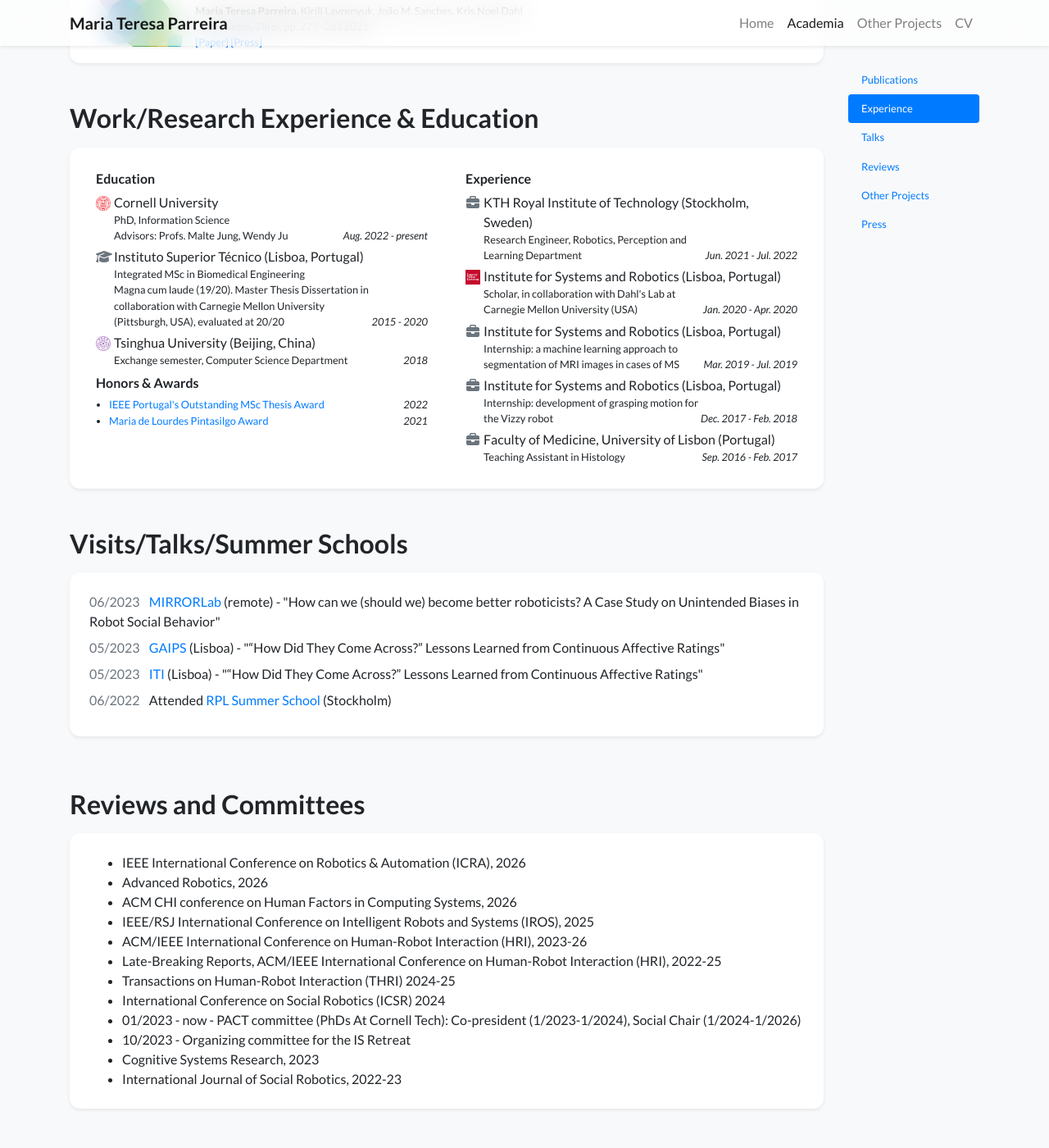
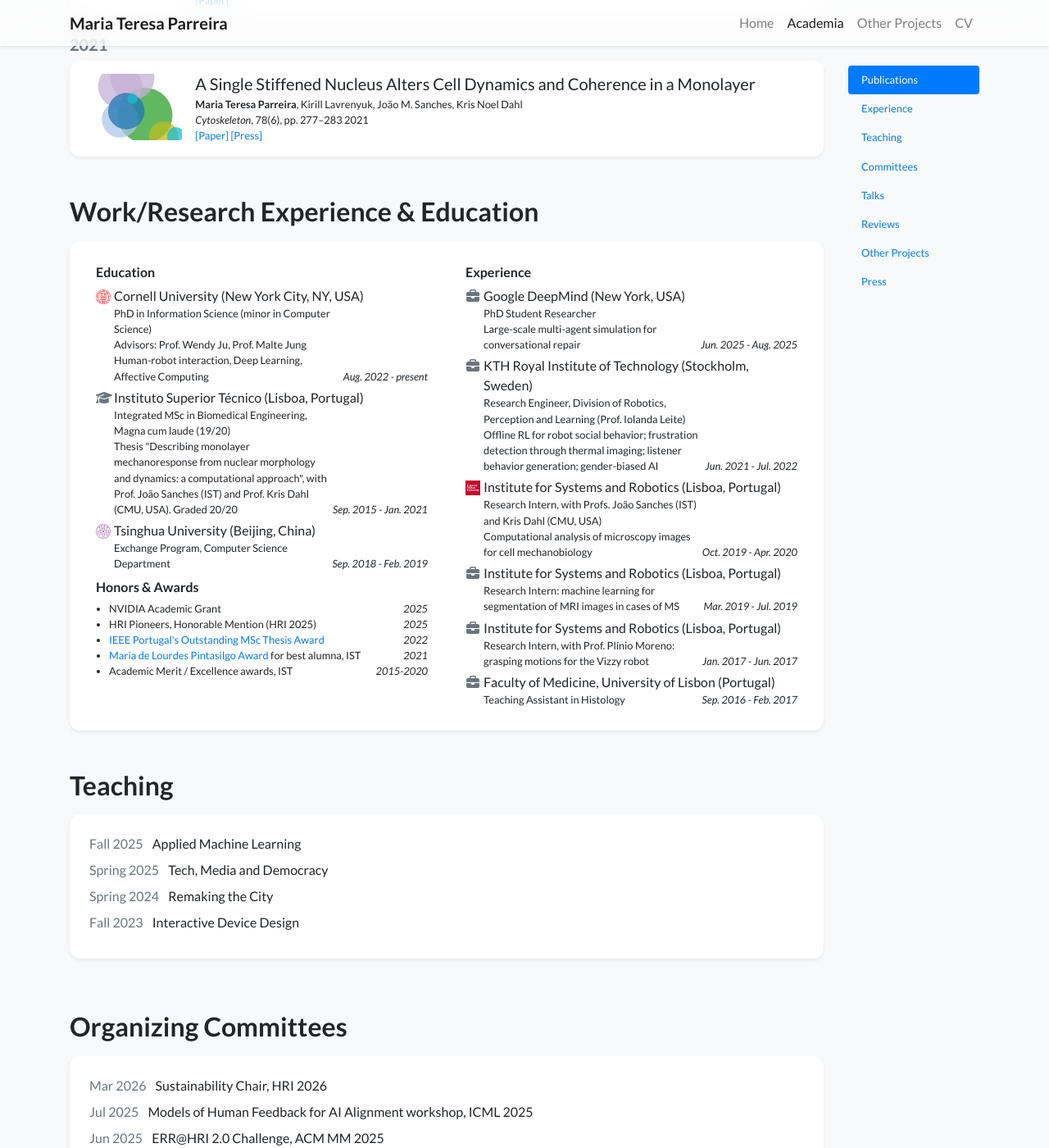
Before and after one commit to mteresaparreira/academic, a Jekyll site: the page built from academia.html, in a window 1280 px wide and 1400 px high, scrolled down 4576 px. Shown: the whole window at 82% size. Built offline with Jekyll 4.4.1, drawn with Linux system fonts in a browser that asks for light colours; nearby versions of some CDN libraries; a style sheet for code colours, icons or effects is not loaded; some of the changed text lies outside the part shown.

Commit message:
Update Academia page from CV (Jan 2026)
Add research statement, Google DeepMind internship, updated education and
experience details, new awards, Teaching and Organizing Committees sections,
and refreshed reviews list.

Co-Authored-By: Claude Opus 5.5 <noreply@anthropic.com>

```diff
--- a/_data/academia.yml
+++ b/_data/academia.yml
@@ -18,19 +18,45 @@ talks:
   text: >-
     Attended <a href="https://www.summer-school.rpl.eecs.kth.se/" target="_blank">RPL Summer School</a> (Stockholm)
 
+teaching:
+- date: Fall 2025
+  text: Applied Machine Learning
+- date: Spring 2025
+  text: Tech, Media and Democracy
+- date: Spring 2024
+  text: Remaking the City
+- date: Fall 2023
+  text: Interactive Device Design
+
+committees:
+- date: Mar 2026
+  text: Sustainability Chair, HRI 2026
+- date: Jul 2025
+  text: Models of Human Feedback for AI Alignment workshop, ICML 2025
+- date: Jun 2025
+  text: ERR@HRI 2.0 Challenge, ACM MM 2025
+- date: Mar 2025
+  text: HRI-4-Sustainability, Sustainability-4-HRI workshop, HRI 2025
+- date: Nov 2024
+  text: ERR@HRI Challenge, ICMI 2024
+- date: 2023 - 2026
+  text: >-
+    PACT committee (PhDs At Cornell Tech): Co-president (1/2023-1/2024), Social Chair (1/2024-1/2026)
+- date: Oct 2023
+  text: Lead organizer, IS Retreat at Cornell University
+
 reviews:
 - IEEE International Conference on Robotics & Automation (ICRA), 2026
 - Advanced Robotics, 2026
-- ACM CHI conference on Human Factors in Computing Systems, 2026
+- ACM CHI Conference on Human Factors in Computing Systems, 2025-26
 - IEEE/RSJ International Conference on Intelligent Robots and Systems (IROS), 2025
-- ACM/IEEE International Conference on Human-Robot Interaction (HRI), 2023-26
+- ACM/IEEE International Conference on Human-Robot Interaction (HRI), 2022-26
 - Late-Breaking Reports, ACM/IEEE International Conference on Human-Robot Interaction (HRI), 2022-25
-- Transactions on Human-Robot Interaction (THRI) 2024-25
-- International Conference on Social Robotics (ICSR) 2024
-- "01/2023 - now - PACT committee (PhDs At Cornell Tech): Co-president (1/2023-1/2024), Social Chair (1/2024-1/2026)"
-- 10/2023 - Organizing committee for the IS Retreat
+- ACM Transactions on Human-Robot Interaction (THRI), 2024-25
+- ACM Designing Interactive Systems (DIS), 2024
+- International Conference on Social Robotics (ICSR), 2024
 - Cognitive Systems Research, 2023
-- International Journal of Social Robotics, 2022-23
+- International Journal of Social Robotics, 2022-25
 
 code_projects:
 - name: DFL - Bundesliga Data Shootout
--- a/_data/profile.yml
+++ b/_data/profile.yml
@@ -34,47 +34,64 @@ short_bio: >-
 portrait_url: /docs/profile.jpg
 
 education:
-- name: Cornell University
+- name: Cornell University (New York City, NY, USA)
   logo: /assets/images/badges/cornell.png
   position: >-
-    PhD, Information Science <br/>
-    Advisors: Profs. Malte Jung, Wendy Ju
+    PhD in Information Science (minor in Computer Science) <br/>
+    Advisors: Prof. Wendy Ju, Prof. Malte Jung <br/>
+    Human-robot interaction, Deep Learning, Affective Computing
   date: Aug. 2022 - present
 - name: Instituto Superior Técnico (Lisboa, Portugal)
   position: >-
-    Integrated MSc in Biomedical Engineering <br/>
-    Magna cum laude (19/20). Master Thesis Dissertation in collaboration with
-    Carnegie Mellon University (Pittsburgh, USA), evaluated at 20/20
-  date: 2015 - 2020
+    Integrated MSc in Biomedical Engineering, Magna cum laude (19/20) <br/>
+    Thesis "Describing monolayer mechanoresponse from nuclear morphology and dynamics: a computational approach",
+    with Prof. João Sanches (IST) and Prof. Kris Dahl (CMU, USA). Graded 20/20
+  date: Sep. 2015 - Jan. 2021
 - name: Tsinghua University (Beijing, China)
   logo: /assets/images/badges/tsinghua.png
-  position: Exchange semester, Computer Science Department
-  date: 2018
+  position: Exchange Program, Computer Science Department
+  date: Sep. 2018 - Feb. 2019
 
 experience:
+- name: Google DeepMind (New York, USA)
+  position: >-
+    PhD Student Researcher <br/>
+    Large-scale multi-agent simulation for conversational repair
+  date: Jun. 2025 - Aug. 2025
 - name: KTH Royal Institute of Technology (Stockholm, Sweden)
-  position: Research Engineer, Robotics, Perception and Learning Department
+  position: >-
+    Research Engineer, Division of Robotics, Perception and Learning (Prof. Iolanda Leite) <br/>
+    Offline RL for robot social behavior; frustration detection through thermal imaging;
+    listener behavior generation; gender-biased AI
   date: Jun. 2021 - Jul. 2022
 - name: Institute for Systems and Robotics (Lisboa, Portugal)
   logo: /assets/images/badges/cmu.png
   position: >-
-    Scholar, in collaboration with Dahl's Lab at Carnegie Mellon University (USA)
-  date: Jan. 2020 - Apr. 2020
+    Research Intern, with Profs. João Sanches (IST) and Kris Dahl (CMU, USA) <br/>
+    Computational analysis of microscopy images for cell mechanobiology
+  date: Oct. 2019 - Apr. 2020
 - name: Institute for Systems and Robotics (Lisboa, Portugal)
   position: >-
-    Internship: a machine learning approach to segmentation of MRI images in cases of MS
+    Research Intern: machine learning for segmentation of MRI images in cases of MS
   date: Mar. 2019 - Jul. 2019
 - name: Institute for Systems and Robotics (Lisboa, Portugal)
-  position: "Internship: development of grasping motion for the Vizzy robot"
-  date: Dec. 2017 - Feb. 2018
+  position: >-
+    Research Intern, with Prof. Plínio Moreno: grasping motions for the Vizzy robot
+  date: Jan. 2017 - Jun. 2017
 - name: Faculty of Medicine, University of Lisbon (Portugal)
   position: Teaching Assistant in Histology
   date: Sep. 2016 - Feb. 2017
 
 awards:
+- name: NVIDIA Academic Grant
+  date: 2025
+- name: HRI Pioneers, Honorable Mention (HRI 2025)
+  date: 2025
 - name: >-
     <a href="https://tecnico.ulisboa.pt/en/news/campus-community/tecnico-alumni-win-the-ieee-outstanding-msc-thesis-award/" target="_blank">IEEE Portugal's Outstanding MSc Thesis Award</a>
   date: 2022
 - name: >-
-    <a href="https://tecnico.ulisboa.pt/en/events/maria-de-lourdes-pintasilgo-award-ceremony-5th-edition-2020/" target="_blank">Maria de Lourdes Pintasilgo Award</a>
+    <a href="https://tecnico.ulisboa.pt/en/events/maria-de-lourdes-pintasilgo-award-ceremony-5th-edition-2020/" target="_blank">Maria de Lourdes Pintasilgo Award</a> for best alumna, IST
   date: 2021
+- name: Academic Merit / Excellence awards, IST
+  date: 2015-2020
--- a/academia.html
+++ b/academia.html
@@ -13,6 +13,10 @@ body_attr: >-
     <div class="col-12 col-lg-10">
 
         <h1 class="pt-4">Education, Research, Press</h1>
+        <p class="lead mt-3">
+            I investigate how humans and AI systems communicate and repair interaction breakdowns, combining multimodal
+            machine learning with human&#8209;in&#8209;the&#8209;loop methods to improve social competence in human&#8209;AI interaction.
+        </p>
 
         <h2 class="pt-4" id="publications">Publications</h2>
         {% for year in pubs_by_year %}
@@ -27,6 +31,24 @@ body_attr: >-
         <h2 class="pt-5" id="experience">Work/Research Experience &amp; Education</h2>
         {% include widgets/experience_card.html %}
 
+        <h2 class="pt-5" id="teaching">Teaching</h2>
+        <div class="my-3 bg-white shadow-sm rounded-xl p-4">
+            <ul class="list-unstyled mb-0">
+                {% for item in site.data.academia.teaching %}
+                <li class="mb-2"><span class="text-muted mr-2">{{ item.date }}</span> {{ item.text }}</li>
+                {% endfor %}
+            </ul>
+        </div>
+
+        <h2 class="pt-5" id="committees">Organizing Committees</h2>
+        <div class="my-3 bg-white shadow-sm rounded-xl p-4">
+            <ul class="list-unstyled mb-0">
+                {% for item in site.data.academia.committees %}
+                <li class="mb-2"><span class="text-muted mr-2">{{ item.date }}</span> {{ item.text }}</li>
+                {% endfor %}
+            </ul>
+        </div>
+
         <h2 class="pt-5" id="talks">Visits/Talks/Summer Schools</h2>
         <div class="my-3 bg-white shadow-sm rounded-xl p-4">
             <ul class="list-unstyled mb-0">
@@ -36,7 +58,7 @@ body_attr: >-
             </ul>
         </div>
 
-        <h2 class="pt-5" id="reviews">Reviews and Committees</h2>
+        <h2 class="pt-5" id="reviews">Reviews</h2>
         <div class="my-3 bg-white shadow-sm rounded-xl p-4">
             <ul class="mb-0">
                 {% for item in site.data.academia.reviews %}
@@ -68,6 +90,8 @@ body_attr: >-
         <div id="navbar-academia" class="nav nav-pills flex-column sticky-top small" style="top: 80px">
             <a class="nav-link d-block" href="#publications">Publications</a>
             <a class="nav-link d-block" href="#experience">Experience</a>
+            <a class="nav-link d-block" href="#teaching">Teaching</a>
+            <a class="nav-link d-block" href="#committees">Committees</a>
             <a class="nav-link d-block" href="#talks">Talks</a>
             <a class="nav-link d-block" href="#reviews">Reviews</a>
             <a class="nav-link d-block" href="#other-projects">Other Projects</a>
```
Also changed, not shown: README.md.
